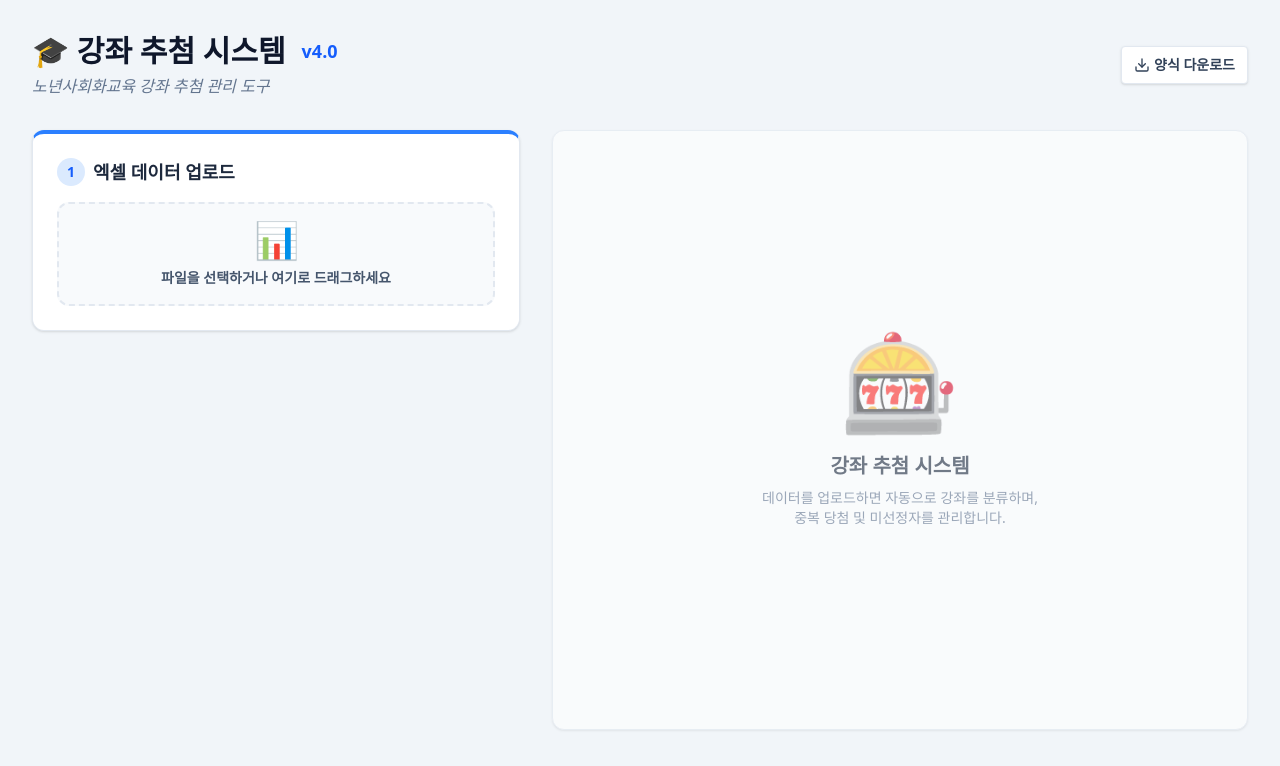
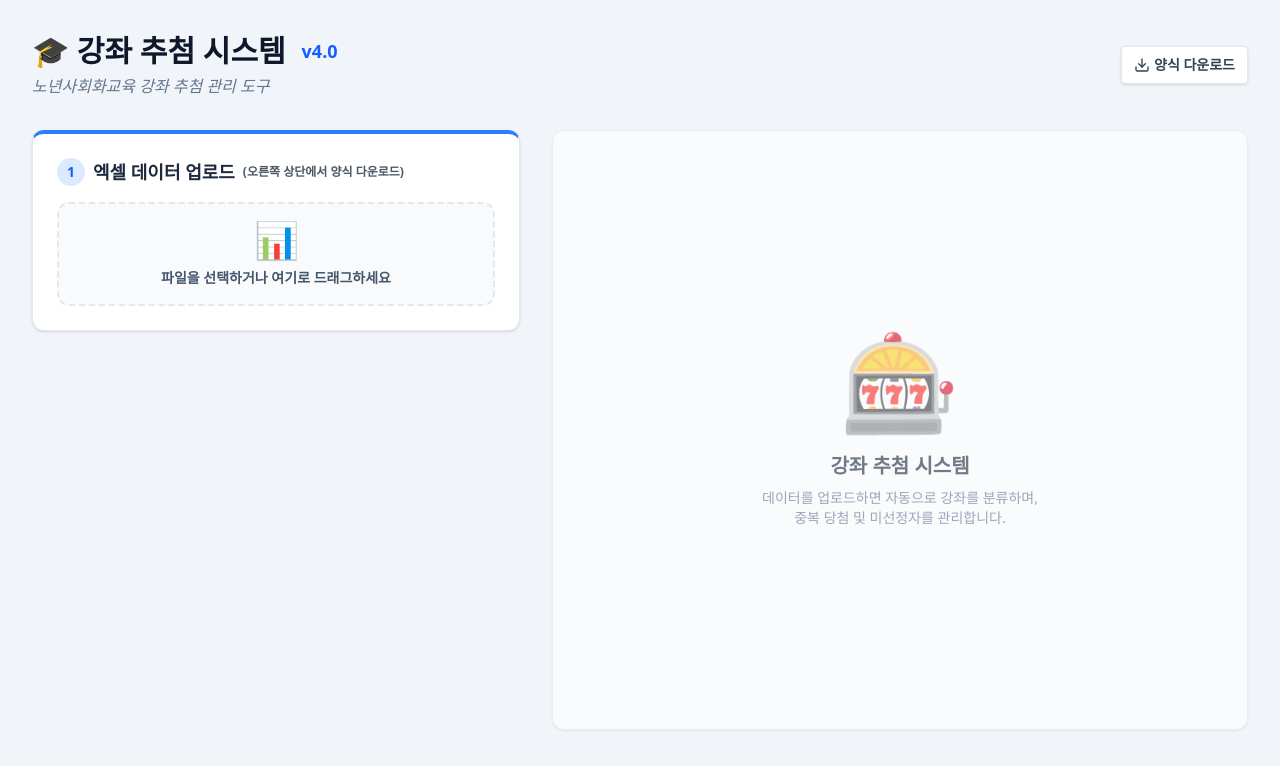
Before and after one commit to daehwadaehwa744/dhedu777, a React (Vite) app: page / in a window 1280 px wide. Shown: the top 766 px of the page. Built offline with nearby package versions, Linux system fonts and the light colour scheme.

Commit message:
feat(ui): add excel template download hint to upload section

```diff
--- a/src/App.tsx
+++ b/src/App.tsx
@@ -560,7 +560,7 @@ export default function App() {
             <div className="bg-white rounded-xl shadow-sm border border-slate-200 p-6 border-t-4 border-t-blue-500">
               <h2 className="text-lg font-bold mb-4 flex items-center">
                 <span className="bg-blue-100 text-blue-600 w-7 h-7 rounded-full flex items-center justify-center mr-2 text-sm">1</span>
-                엑셀 데이터 업로드
+                엑셀 데이터 업로드<span className="text-gray-600 text-xs ml-2">(오른쪽 상단에서 양식 다운로드)</span>
               </h2>
               <div
                 className="p-4 border-2 border-dashed border-slate-200 rounded-xl bg-slate-50 text-center relative hover:bg-slate-100 transition-colors cursor-pointer"
```
